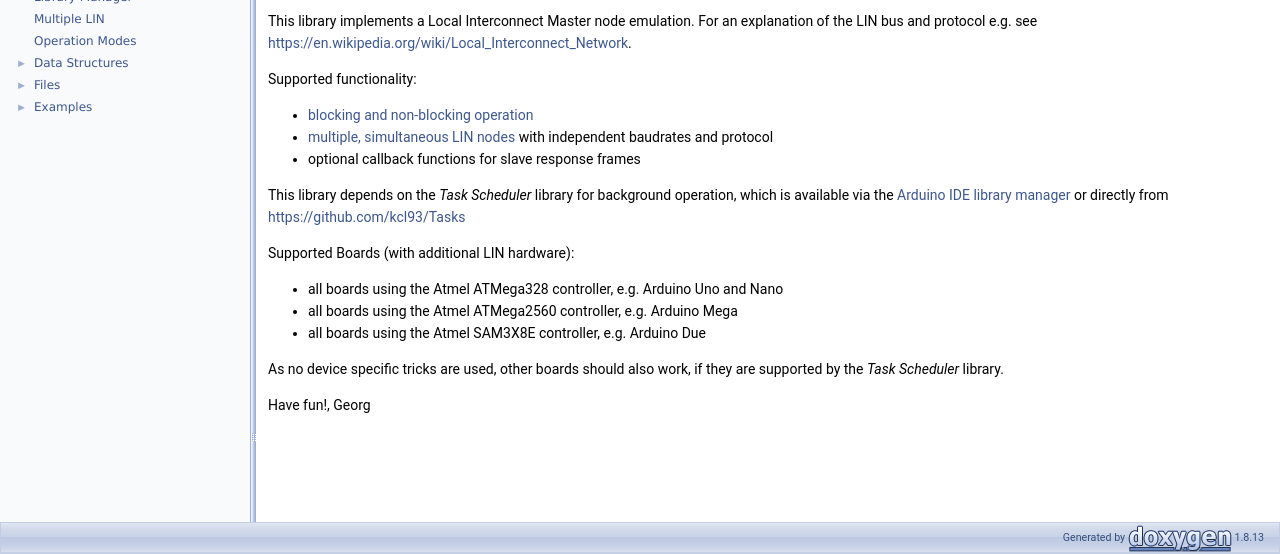
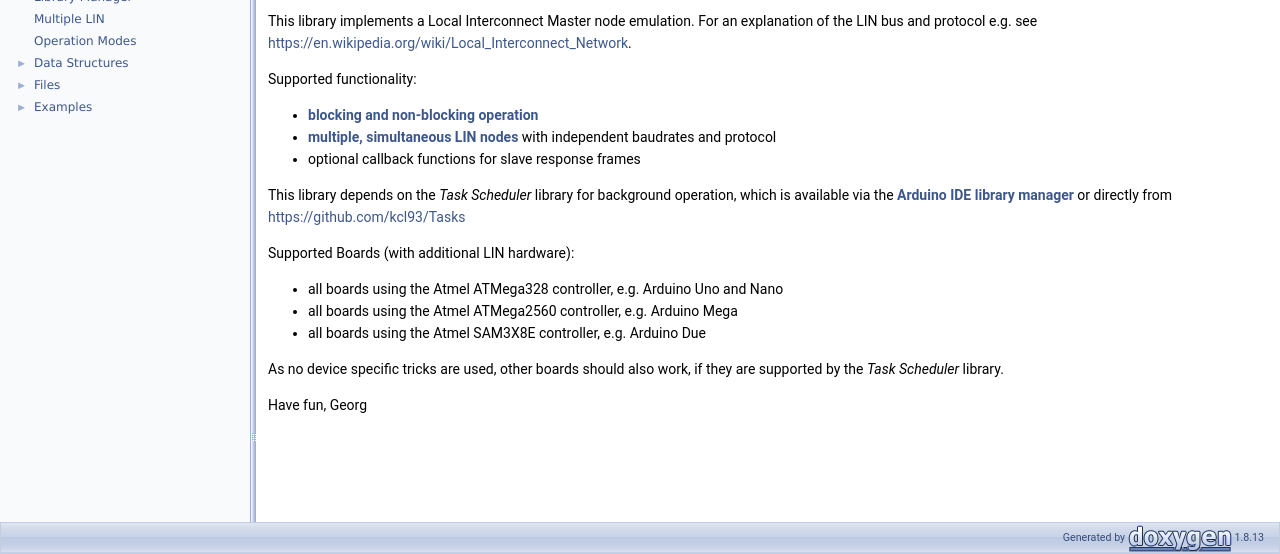
Before and after one commit to gicking/LIN_master_Arduino, a plain HTML site: page extras/html/index.html in a window 1280 px wide. Shown: the part 246-800 px from the top of the page. Drawn offline with Linux system fonts and the light colour scheme.

Commit message:
improved documentation
improved doxygen documentation

```diff
--- a/extras/html/index.html
+++ b/extras/html/index.html
@@ -88,18 +88,18 @@ $(document).ready(function(){initNavTree('index.html','');});
 <div class="contents">
 <div class="textblock"><p>This library implements a Local Interconnect Master node emulation. For an explanation of the LIN bus and protocol e.g. see <a href="https://en.wikipedia.org/wiki/Local_Interconnect_Network">https://en.wikipedia.org/wiki/Local_Interconnect_Network</a>.</p>
 <p>Supported functionality:</p><ul>
-<li><a href="../../wiki/Operation-Modes">blocking and non-blocking operation</a></li>
-<li><a href="../../wiki/Multiple-LIN">multiple, simultaneous LIN nodes</a> with independent baudrates and protocol</li>
+<li><a class="el" href="md__operation__modes.html">blocking and non-blocking operation</a></li>
+<li><a class="el" href="md__multiple__l_i_n.html">multiple, simultaneous LIN nodes</a> with independent baudrates and protocol</li>
 <li>optional callback functions for slave response frames</li>
 </ul>
-<p>This library depends on the <em>Task Scheduler</em> library for background operation, which is available via the <a href="../../wiki/Library-Manager">Arduino IDE library manager</a> or directly from <a href="https://github.com/kcl93/Tasks">https://github.com/kcl93/Tasks</a></p>
+<p>This library depends on the <em>Task Scheduler</em> library for background operation, which is available via the <a class="el" href="md__library__manager.html">Arduino IDE library manager</a> or directly from <a href="https://github.com/kcl93/Tasks">https://github.com/kcl93/Tasks</a></p>
 <p>Supported Boards (with additional LIN hardware):</p><ul>
 <li>all boards using the Atmel ATMega328 controller, e.g. Arduino Uno and Nano</li>
 <li>all boards using the Atmel ATMega2560 controller, e.g. Arduino Mega</li>
 <li>all boards using the Atmel SAM3X8E controller, e.g. Arduino Due</li>
 </ul>
 <p>As no device specific tricks are used, other boards should also work, if they are supported by the <em>Task Scheduler</em> library.</p>
-<p>Have fun!, Georg </p>
+<p>Have fun, Georg </p>
 </div></div><!-- contents -->
 </div><!-- doc-content -->
 <!-- start footer part -->
```
Also changed, not shown: extras/html/_r_e_a_d_m_e_8md_source.html (+1 -1 lines), 2 other files.
